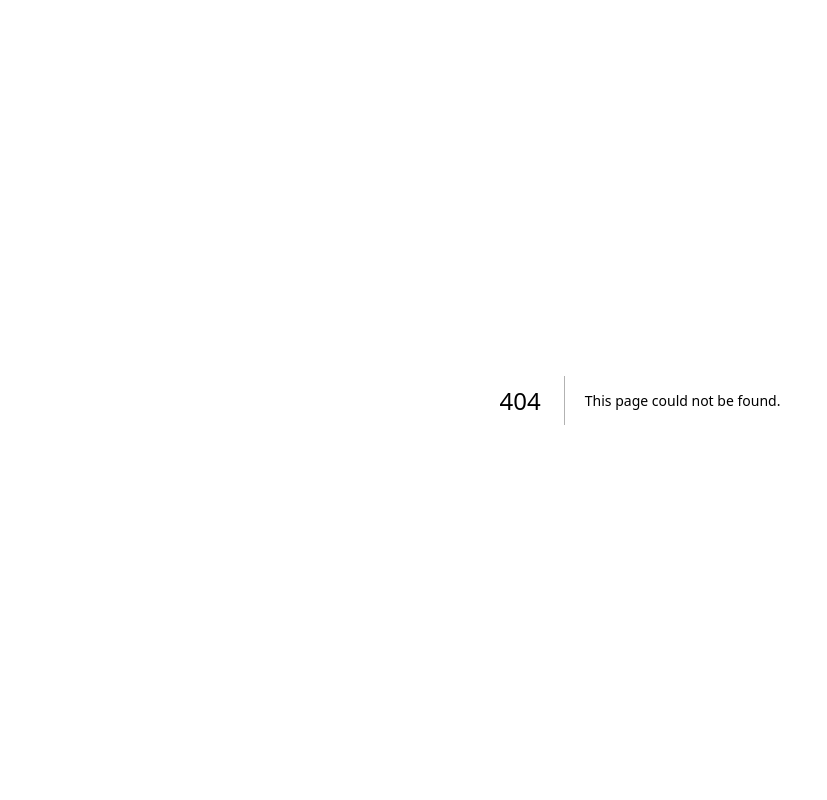
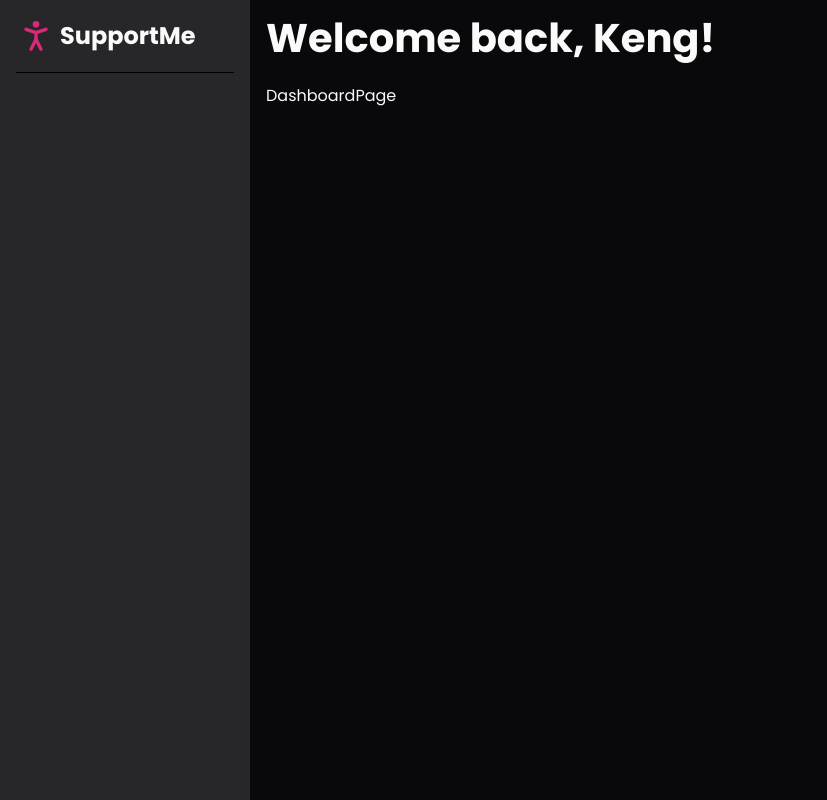
Before and after one commit to kaira428/next-support-me-course, a Next.js app: page /dashboard in a window 1280 px wide. Before the commit this address had no page. Shown: the whole page, without its empty margins (0-827 px from the left). Built offline with nearby package versions, Linux system fonts and the light colour scheme.

Commit message:
Complete Section 5.25 Shadcn UI

```diff
--- /dev/null
+++ b/app/dashboard/components/main-menu.tsx
@@ -0,0 +1,14 @@
+import React from 'react'
+import MenuTitle from './menu-title'
+
+const MainMenu = () => {
+  return (
+      <div className="bg-muted overflow-auto p-4">
+          <div className='border-b dark:border-b-black border-b-zinc-300 pb-4'>
+              <MenuTitle />
+          </div>
+      </div>
+  )
+}
+
+export default MainMenu
--- /dev/null
+++ b/app/dashboard/components/menu-title.tsx
@@ -0,0 +1,13 @@
+import { PersonStandingIcon } from 'lucide-react'
+import React from 'react'
+
+const MenuTitle = () => {
+    return (
+        <h4 className='flex items-center gap-1'>
+            <PersonStandingIcon size={40} className='text-primary' />
+            SupportMe
+        </h4>
+    )
+}
+
+export default MenuTitle
--- /dev/null
+++ b/app/dashboard/layout.tsx
@@ -0,0 +1,16 @@
+import React from 'react'
+import MainMenu from './components/main-menu'
+
+const DashboardLayout = ({ children }: { children: React.ReactNode }) => {
+  return (
+      <div className="grid grid-cols-[250px_1fr] h-screen">
+          <MainMenu />
+          <div className='overflow-auto py-2 px-4'>
+              <h1 className="pb-4">Welcome back, Keng!</h1>
+              {children}
+          </div>
+    </div>
+  )
+}
+
+export default DashboardLayout
--- /dev/null
+++ b/app/dashboard/page.tsx
@@ -0,0 +1,9 @@
+import React from 'react'
+
+const DashboardPage = () => {
+  return (
+    <div>DashboardPage</div>
+  )
+}
+
+export default DashboardPage
```
